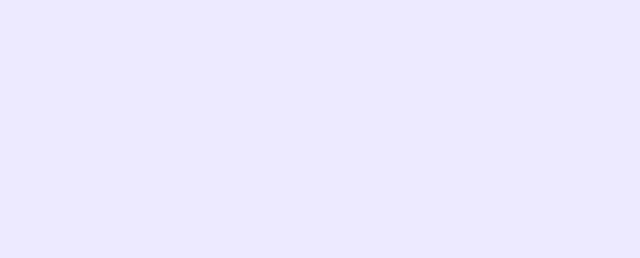
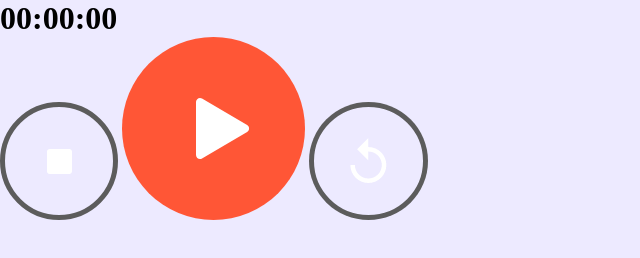
Before and after one commit to mrghkh12/vanilla-js-Stopwatch-App, a plain HTML site: page index.html in a window 1280 px wide. Shown: the whole page, without its empty margins (0-640 px from the left). Drawn offline with Linux system fonts and the light colour scheme.

Commit message:
feat(index.html): create elements

```diff
--- a/index.html
+++ b/index.html
@@ -7,6 +7,14 @@
     <title>Stopwatch App</title>
 </head>
 <body>
+    <div class="container">
+        <h1 class="timer">00:00:00</h1>
+        <div class="ctrlBtns">
+            <img src="./images/stop.png">
+            <img src="./images/start.png">
+            <img src="./images/reset.png">
+        </div>
+    </div>
 
 
     <script src="./scripts/script.js"></script>
```
